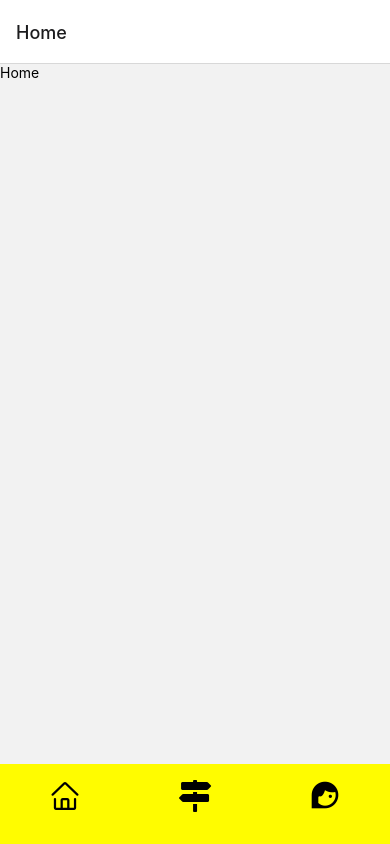
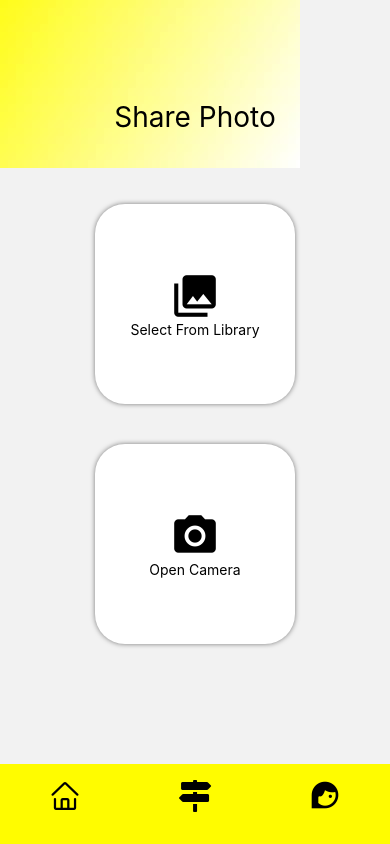
Before and after one commit to Ozberksenn/snapchat-clone, a React Native app: screen /BottomTab in a window 390 px wide. Built offline with nearby package versions, Linux system fonts and the light colour scheme.

Commit message:
The url from the image picker was transferred to redux and displayed on the Home Detail page.

```diff
--- a/package.json
+++ b/package.json
@@ -14,6 +14,7 @@
     "@react-navigation/native-stack": "^6.9.0",
     "@reduxjs/toolkit": "^1.8.5",
     "expo": "~46.0.9",
+    "expo-image-picker": "^13.3.1",
     "expo-status-bar": "~1.4.0",
     "firebase": "^9.4.1",
     "react": "18.0.0",
--- a/src/navigation/BottomTab/BottomTab.js
+++ b/src/navigation/BottomTab/BottomTab.js
@@ -10,7 +10,11 @@ const Tab = createBottomTabNavigator();
 const BottomTab = () => {
   return (
     <Tab.Navigator tabBar={(props) => <TabBar {...props} />}>
-      <Tab.Screen name="Home" component={Home} />
+      <Tab.Screen
+        options={{ headerShown: false }}
+        name="Home"
+        component={Home}
+      />
       <Tab.Screen name="Map" component={Map} />
       <Tab.Screen name="Profile" component={Profile} />
     </Tab.Navigator>
--- a/src/navigation/Content/Content.js
+++ b/src/navigation/Content/Content.js
@@ -4,6 +4,7 @@ import Auth from "../Auth/Auth";
 import BottomTab from "../BottomTab/BottomTab";
 import Theme from "../../screens/Main/Profile/Theme/Theme";
 import EditProfile from "../../screens/Main/Profile/EditProfile/EditProfile";
+import HomeDetail from "../../screens/Main/Home/HomeDetail/HomeDetail";
 const Stack = createNativeStackNavigator();
 
 const Content = () => {
@@ -13,6 +14,7 @@ const Content = () => {
       <Stack.Screen name="BottomTab" component={BottomTab} />
       <Stack.Screen name="Theme" component={Theme} />
       <Stack.Screen name="EditProfile" component={EditProfile} />
+      <Stack.Screen name="HomeDetail" component={HomeDetail} />
     </Stack.Navigator>
   );
 };
--- a/src/redux/Store.js
+++ b/src/redux/Store.js
@@ -1,7 +1,9 @@
 import { configureStore } from "@reduxjs/toolkit";
 import theme from "./themeSlice";
+import user from "./userSlice";
 export default configureStore({
   reducer: {
     theme,
+    user,
   },
 });
--- /dev/null
+++ b/src/redux/userSlice.js
@@ -0,0 +1,17 @@
+import { createSlice } from "@reduxjs/toolkit";
+
+export const userSlice = createSlice({
+  name: "user",
+  initialState: {
+    userInfo: {},
+  },
+  reducers: {
+    addUser: (state, action) => {
+      state.userInfo = action.payload;
+    },
+  },
+});
+
+export const { addUser } = userSlice.actions;
+
+export default userSlice.reducer;
--- a/src/screens/Main/Home/Home.js
+++ b/src/screens/Main/Home/Home.js
@@ -1,11 +1,48 @@
-import { View, Text } from "react-native";
-import React from "react";
+import { View, Text, TouchableOpacity, ImageBackground } from "react-native";
+import React, { useState, useEffect } from "react";
+import styles from "./Home.style";
+import { MaterialIcons } from "@expo/vector-icons";
+import * as ImagePicker from "expo-image-picker";
+import { useNavigation } from "@react-navigation/native";
+import { useDispatch, useSelector } from "react-redux";
+import { addUser } from "../../../redux/userSlice";
+const Home = () => {
+  const dispatch = useDispatch();
+  const navigation = useNavigation();
+  const [image, setImage] = useState(null);
 
-const Home = () => {
+  const pickImage = async () => {
+    let result = await ImagePicker.launchImageLibraryAsync({
+      mediaTypes: ImagePicker.MediaTypeOptions.All,
+      allowsEditing: true,
+      aspect: [4, 3],
+      quality: 1,
+    });
+    setImage(result.uri);
+  };
+
+  useEffect(() => {
+    if (image) {
+      dispatch(addUser({ image: image }));
+      navigation.navigate("HomeDetail");
+    }
+  }, [pickImage]);
+
   return (
-    <View>
-      <Text>Home</Text>
-    </View>
+    <ImageBackground
+      source={require("../../../assets/backgr.jpg")}
+      style={styles.homeContainer}
+    >
+      <Text style={{ fontSize: 28, marginBottom: 50 }}>Share Photo</Text>
+      <TouchableOpacity onPress={pickImage} style={styles.card}>
+        <MaterialIcons name="photo-library" size={50} color="black" />
+        <Text>Select From Library</Text>
+      </TouchableOpacity>
+      <TouchableOpacity style={styles.card}>
+        <MaterialIcons name="camera-alt" size={50} color="black" />
+        <Text>Open Camera</Text>
+      </TouchableOpacity>
+    </ImageBackground>
   );
 };
 
--- a/src/screens/Main/Home/Home.style.js
+++ b/src/screens/Main/Home/Home.style.js
@@ -1,3 +1,21 @@
 import { StyleSheet } from "react-native";
 
-export default StyleSheet.create({});
+export default StyleSheet.create({
+  homeContainer: {
+    flex: 1,
+    justifyContent: "center",
+    alignItems: "center",
+  },
+  card: {
+    margin: 20,
+    width: 200,
+    height: 200,
+    backgroundColor: "#fff",
+    shadowColor: "#000",
+    shadowOpacity: 0.5,
+    shadowRadius: 5,
+    borderRadius: 30,
+    justifyContent: "center",
+    alignItems: "center",
+  },
+});
--- /dev/null
+++ b/src/screens/Main/Home/HomeDetail/HomeDetail.js
@@ -0,0 +1,22 @@
+import { View, SafeAreaView, Text, Image, Alert } from "react-native";
+import React from "react";
+import { useSelector } from "react-redux";
+import styles from "./HomeDetail.style";
+import Button from "../../../../components/Button/Button";
+const HomeDetail = () => {
+  const { userInfo } = useSelector((state) => state.user);
+  const handleShare = () => {
+    Alert.alert("Successfully", "Photo Successfully Shared");
+  };
+  return (
+    <SafeAreaView style={styles.homeDetailContainer}>
+      <View>
+        <Text style={styles.title}>You Can Share This Photo Right Now</Text>
+        <Image style={styles.image} source={{ uri: userInfo.image }} />
+        <Button onPress={handleShare} btnName="SHARE" />
+      </View>
+    </SafeAreaView>
+  );
+};
+
+export default HomeDetail;
--- /dev/null
+++ b/src/screens/Main/Home/HomeDetail/HomeDetail.style.js
@@ -0,0 +1,22 @@
+import { StyleSheet, Dimensions } from "react-native";
+
+export default StyleSheet.create({
+  homeDetailContainer: {
+    flex: 1,
+    alignItems: "center",
+    backgroundColor: "#FFD8A9",
+  },
+  title: {
+    fontSize: 18,
+    marginTop: 50,
+    fontWeight: "bold",
+  },
+  image: {
+    marginTop: 30,
+    borderWidth: 2,
+    borderRadius: 10,
+    width: Dimensions.get("window").width / 1.1,
+    height: Dimensions.get("window").height / 2,
+    resizeMode: "stretch",
+  },
+});
```
Also changed, not shown: src/assets/backgr.jpg (added), 1 other file (tests, documents, lock files or other folders).
